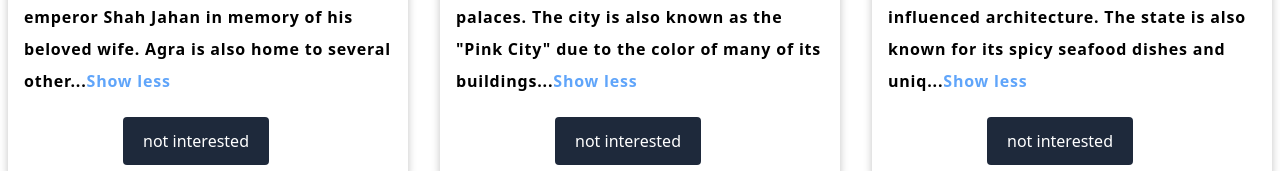
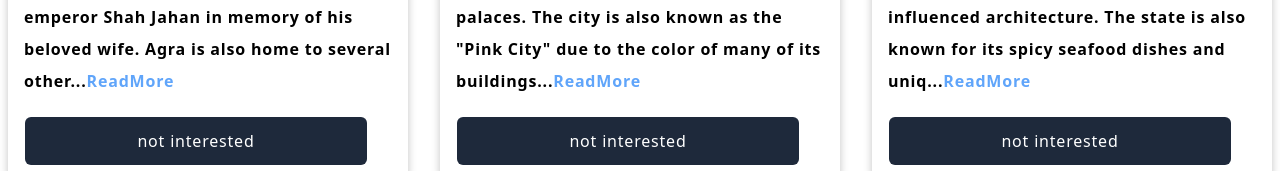
Before and after one commit to Soni895/react_city_guide, a React (Create React App) app: page / in a window 1280 px wide. Shown: the part 773-944 px from the top of the page. Built offline with nearby package versions, Linux system fonts and the light colour scheme.

Commit message:
completed

```diff
--- a/src/components/Place.js
+++ b/src/components/Place.js
@@ -1,16 +1,18 @@
 import "./Place.css";
 import { useState } from "react";
 function Place({name,id,image,info,price,removeitem})
-{
-const [readmore,setreadmore]=useState(false);
-const  content=readmore? info:info.substring(0,200)+"...";
+{const [readmore,setreadmore]=useState(true);
+ let  content=readmore? info.substring(0,200)+"...":info;
 const [description,set_description]=useState(content);
+
 
 
 function readmodehandler()
 {
+
     setreadmore(!readmore);
     set_description(content);
+
 }
 
     return(
@@ -29,7 +31,7 @@ function readmodehandler()
     }
 </span></info>
 
-<button className="remove-item bg-slate-800 px-5 py-3 mr-6 hover:bg-slate-600 text-white mt-5 rounded border-purple-500 " onClick={()=>removeitem(id)}>not interested</button>
+<button className="remove-item bg-slate-800  px-28 transition-all duration-200 py-3 mr-6 hover:bg-slate-600 text-white mt-5 rounded-md tracking-wider	  " onClick={()=>removeitem(id)}>not interested</button>
 
 </div>
    );
```
